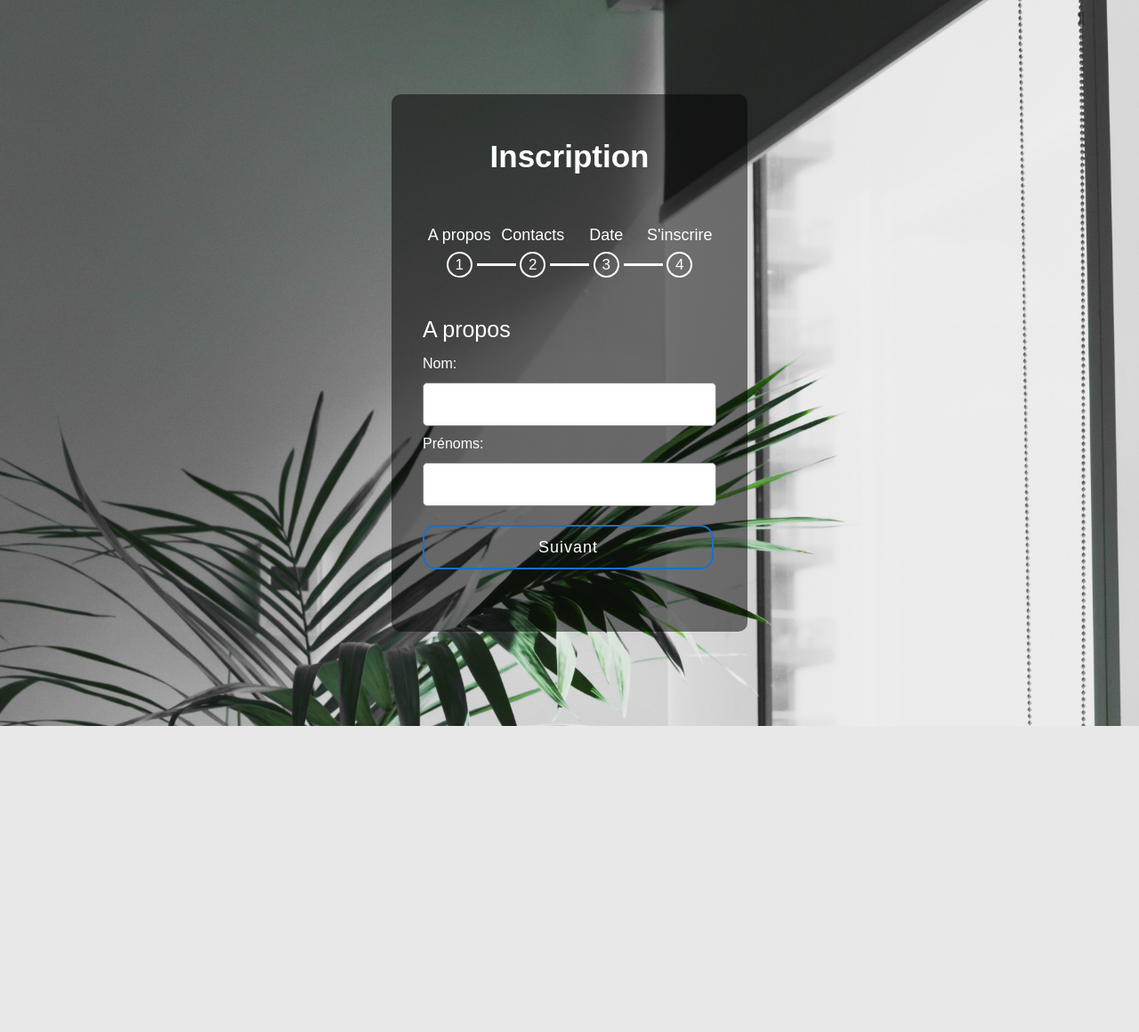
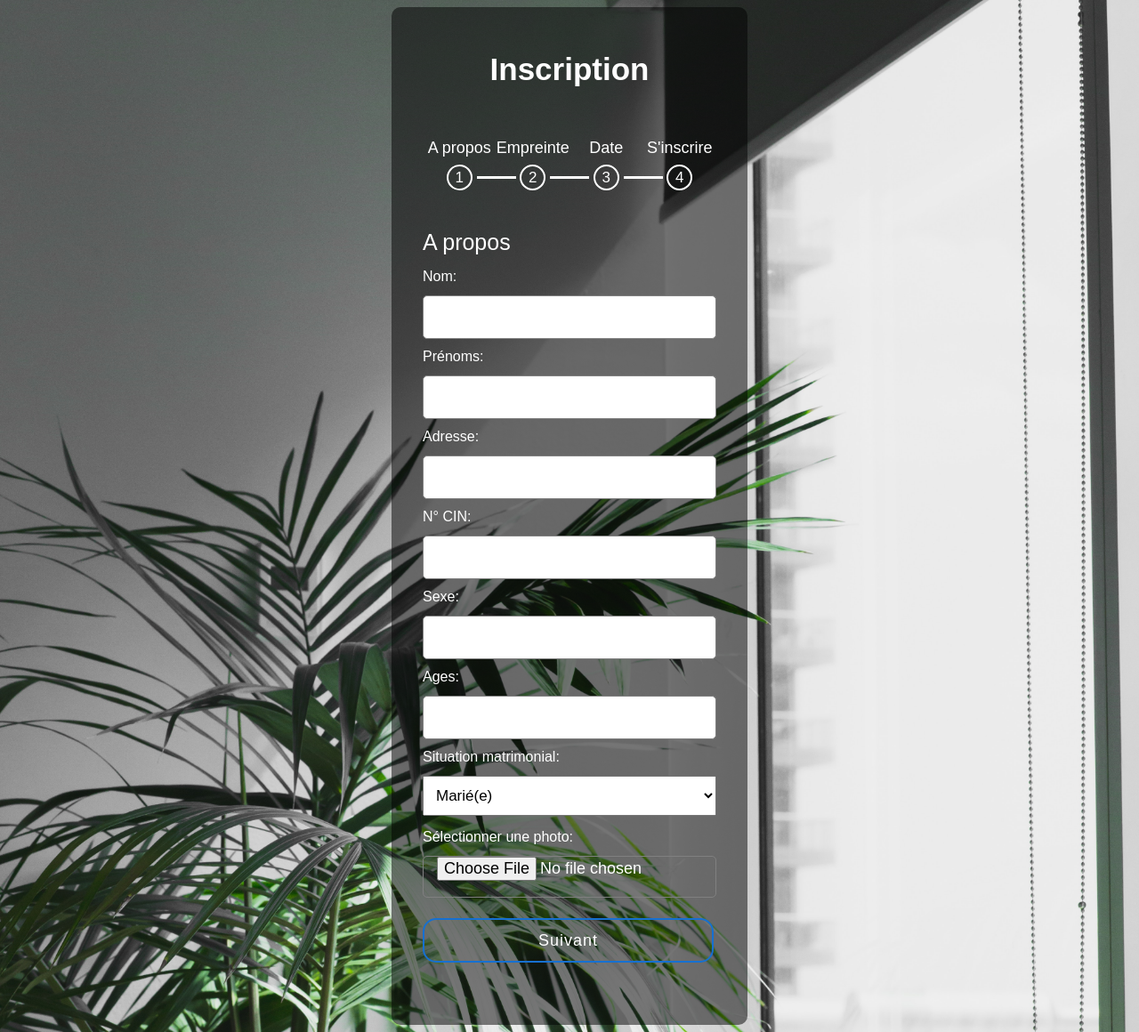
Before and after one commit to Jok4ir/finger, a PHP site: page /form.html in a window 1280 px wide. Shown: the whole page at 89% size. Before the commit the page ends 816 px from the top, so only its background shows below. Run offline with PHP 8.4, Linux system fonts and the light colour scheme; some libraries are stand-ins or nearby versions.

Commit message:
Correction container

```diff
--- a/Finger/css/form.css
+++ b/Finger/css/form.css
@@ -60,6 +60,12 @@ body{
     height: 100%;
     width: 100%;
     border: 1px solid gray;
+    border-radius: 5px;
+    font-size: 18px;
+    padding-left: 15px;
+}
+.form-outer form .page .field object{
+    width: 100%;
     border-radius: 5px;
     font-size: 18px;
     padding-left: 15px;
--- a/Finger/form.html
+++ b/Finger/form.html
@@ -6,7 +6,7 @@
     <meta name="viewport" content="width=device-width, initial-scale=1.0">
 	<link rel="stylesheet" type="text/css" href="css/form.css">
     <script src="https://kit.fontawesome.com/a076d05399.js"></script>
-    <title>Document</title>
+    <title>Formulaire</title>
 </head>
 <body>
     <div class="container">
@@ -20,7 +20,7 @@
                 <div class="check fas fa-check"></div>
             </div>
             <div class="step">
-                <p>Contacts</p>
+                <p>Empreinte</p>
                 <div class="bullet">
                     <span>2</span>
                 </div>
@@ -55,6 +55,35 @@
                         <div class="label">Prénoms:</div>
                         <input type="text">
                     </div>
+                    <div class="field">
+                        <div class="label">Adresse:</div>
+                        <input type="text">
+                    </div>
+                    <div class="field">
+                        <div class="label">N° CIN:</div>
+                        <input type="text">
+                    </div>
+                    <div class="field">
+                        <div class="label">Sexe:</div>
+                        <input type="text">
+                    </div>
+                    <div class="field">
+                        <div class="label">Ages:</div>
+                        <input type="number">
+                    </div>
+                    <div class="field">
+                        <div class="label">Situation matrimonial:</div>
+                        <select>
+                            <option value="">Marié(e)</option>
+                            <option value="">Célibataire</option>
+                            <option value="">Divorcé(e)</option>
+                            <option value="">Veuf(ve)</option>
+                        </select>
+                    </div>
+                    <div class="field">
+                        <div class="label">Sélectionner une photo:</div>
+                        <input type="file" style="color: white;" name="file" id="file" accept="image/x-png,image/gif,image/jpeg">
+                    </div>
                     <div class="field nextBtn">
                        <button>Suivant</button>
                     </div>
@@ -62,15 +91,11 @@
 
                 <div class="page">
                     <div class="title">
-                       Contacts
+                       Enrollement
                     </div>
                     <div class="field">
-                        <div class="label">Adresse E-mail:</div>
-                        <input type="text">
-                    </div>
-                    <div class="field">
-                        <div class="label">Mobile:</div>
-                        <input type="number">
+                        <div class="label">Veuillez mettre votre doigt:</div>
+                        <object type="image/svg+xml" data="img/svg/fingerprint-with-crosshair-focus.svg"></object>
                     </div>
                     <div class="field btns">
                        <button class="Prev-1 Prev">Précédent</button>
--- a/Finger/js/form.js
+++ b/Finger/js/form.js
@@ -9,12 +9,13 @@ const submitBtn = document.querySelector(".Submit");
 const progressText = document.querySelectorAll(".step p");
 const progressCheck = document.querySelectorAll(".step .check");
 const bullet = document.querySelectorAll(".step .bullet");
+const content = document.querySelector(".container");
 let max = 4;
 let current = 1;
 
-
 firstNextBtn.addEventListener("click", function () {
     slidePage.style.marginLeft = "-25%";
+    content.style.height="400px";
     bullet[current - 1].classList.add("active");
     progressText[current - 1].classList.add("active");
     progressCheck[current - 1].classList.add("active");
@@ -22,6 +23,7 @@ firstNextBtn.addEventListener("click", function () {
 });
 nextBtnSec.addEventListener("click", function () {
     slidePage.style.marginLeft = "-50%";
+    content.style.height="500px";
     bullet[current - 1].classList.add("active");
     progressText[current - 1].classList.add("active");
     progressCheck[current - 1].classList.add("active");
@@ -29,6 +31,7 @@ nextBtnSec.addEventListener("click", function () {
 });
 nextBtnThird.addEventListener("click", function () {
     slidePage.style.marginLeft = "-75%";
+    content.style.height="500px";
     bullet[current - 1].classList.add("active");
     progressText[current - 1].classList.add("active");
     progressCheck[current - 1].classList.add("active");
@@ -58,6 +61,7 @@ submitBtn.addEventListener("click", function () {
 });
 
 prevBtnSec.addEventListener("click", function () {
+    content.style.height="1040px";
     slidePage.style.marginLeft = "0%";
     bullet[current - 2].classList.remove("active");
     progressText[current - 2].classList.remove("active");
@@ -66,6 +70,7 @@ prevBtnSec.addEventListener("click", function () {
 });
 prevBtnThird.addEventListener("click", function () {
     slidePage.style.marginLeft = "-25%";
+    content.style.height="400px";
     bullet[current - 2].classList.remove("active");
     progressText[current - 2].classList.remove("active");
     progressCheck[current - 2].classList.remove("active");
@@ -73,6 +78,7 @@ prevBtnThird.addEventListener("click", function () {
 });
 prevBtnFourth.addEventListener("click", function () {
     slidePage.style.marginLeft = "-50%";
+    content.style.height="500px";
     bullet[current - 2].classList.remove("active");
     progressText[current - 2].classList.remove("active");
     progressCheck[current - 2].classList.remove("active");
```
